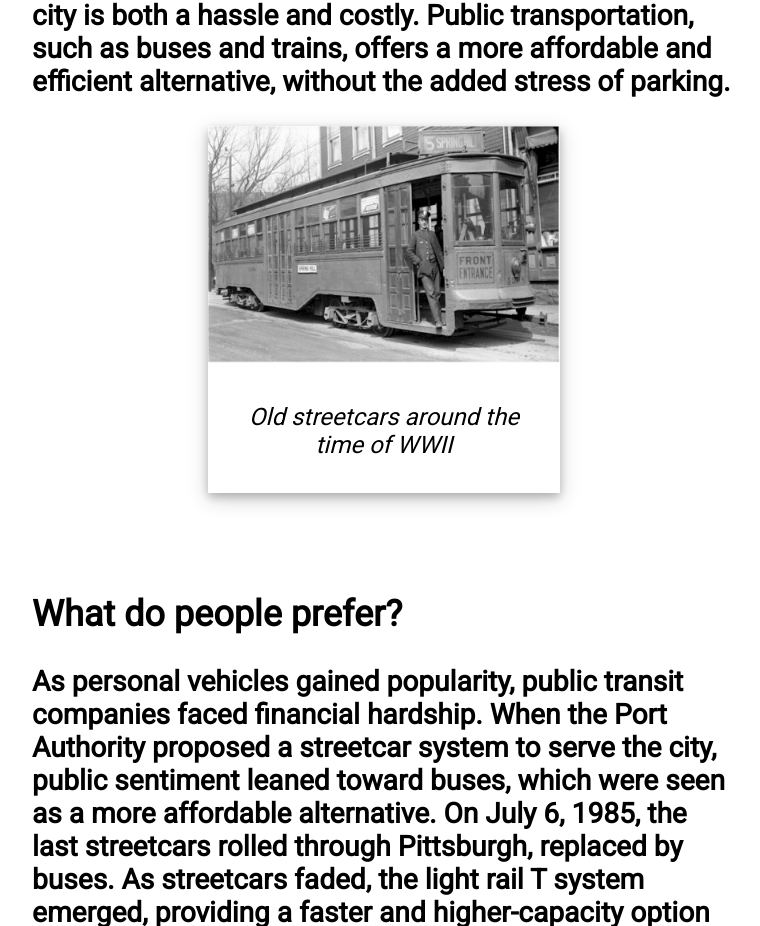
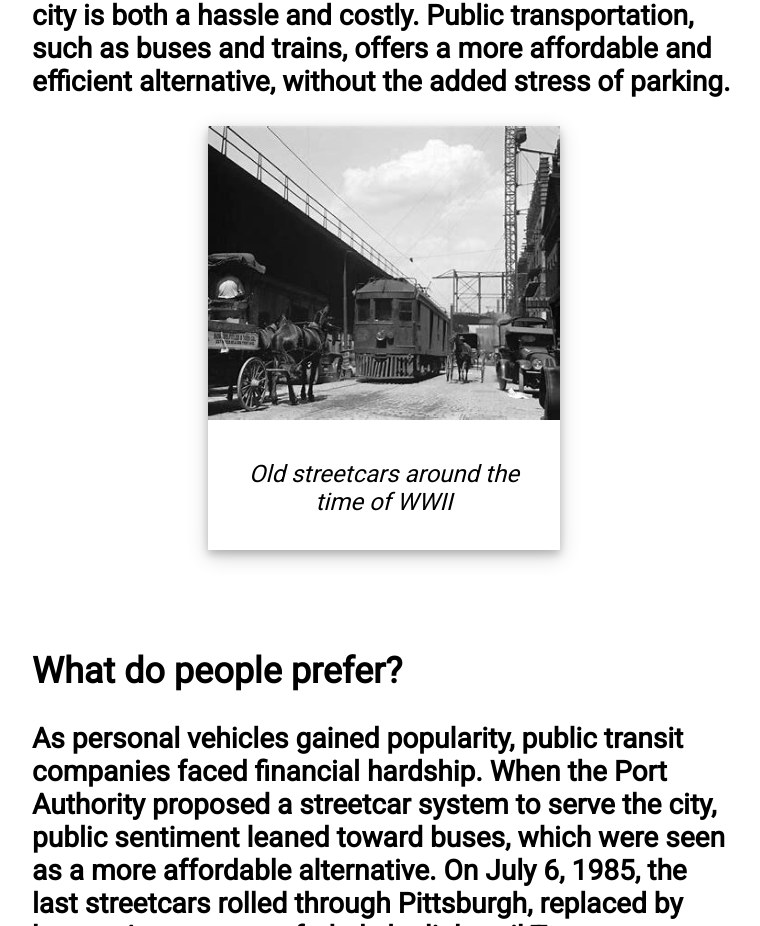
Before and after one commit to AJ611-code/AJBUS, a plain HTML site: page index.html in a window 1280 px wide. Shown: the part 4887-5813 px from the top of the page, without its empty margins (256-1016 px from the left). Drawn offline with Linux system fonts and the light colour scheme.

Commit message:
Update index.html

```diff
--- a/index.html
+++ b/index.html
@@ -110,7 +110,7 @@
 
     </h3>
     <div class="polaroid">
-      <img src="streetcar 13.jpeg" alt="describe the image HERE for accessibility purposes">
+      <img src="streetcar 12.jpeg" alt="describe the image HERE for accessibility purposes">
         <div class="polaroid-caption">
           <p><i>Old streetcars around the time of WWII</i></p>
         </div>
```
